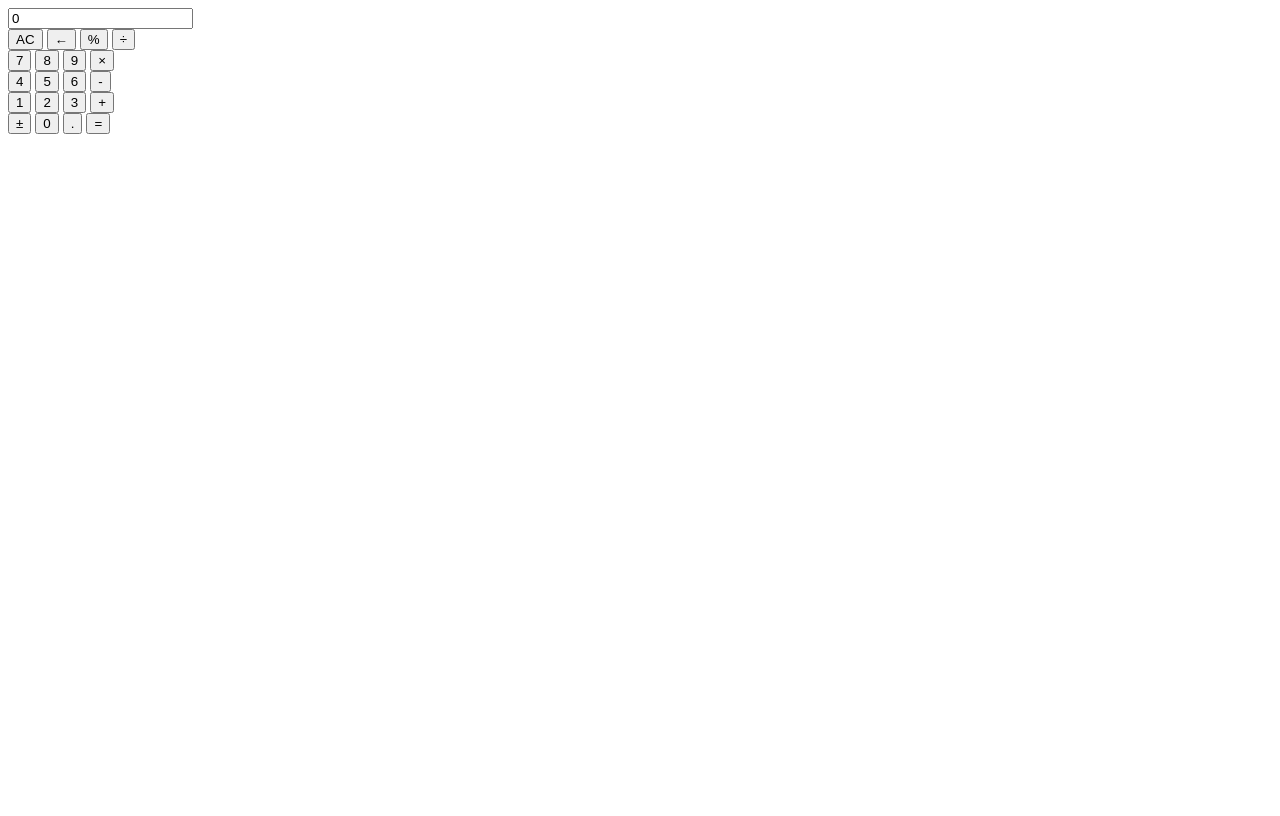
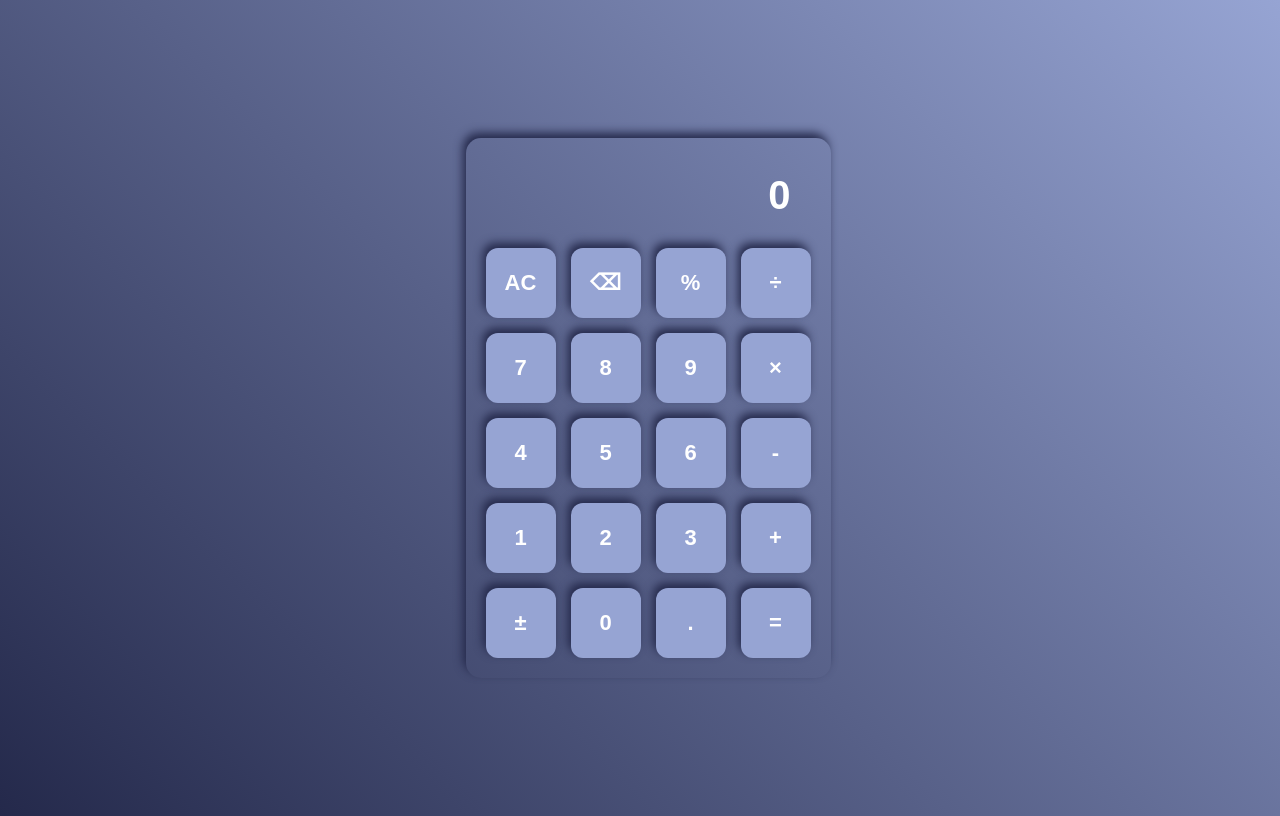
Before and after one commit to stanislavzhuk/Calculator, a plain HTML site: page index.html in a window 1280 px wide. Drawn offline with Linux system fonts and the light colour scheme.

Commit message:
update style.css

```diff
--- a/index.html
+++ b/index.html
@@ -1,49 +1,37 @@
-<!DOCTYPE html>
+<!doctype html>
 <html lang="en">
   <head>
-	<meta charset="UTF-8">
-	<meta name="viewport" content="width=device-width, initial-scale=1.0">
-	<link rel="stylesheet" href="style.css">
+    <meta charset="UTF-8" />
+    <meta name="viewport" content="width=device-width, initial-scale=1.0" />
+    <link rel="stylesheet" href="style.css" />
     <title>Calculator</title>
   </head>
   <body>
     <div class="container">
-			<div class="display">
-				<input type="text" value="0">
-			</div>
+      <input class="display" type="text" value="0" placeholder="0" />
       <div class="buttons">
-				<div class="buttons__row">
         <button type="button">AC</button>
-					<button type="button">&#8592;</button>
+        <button type="button">&#9003;</button>
         <button type="button">%</button>
         <button type="button">&#247;</button>
-				</div>
-				<div class="buttons__row">
         <button type="button">7</button>
         <button type="button">8</button>
         <button type="button">9</button>
         <button type="button">&#215;</button>
-				</div>
-				<div class="buttons__row">
         <button type="button">4</button>
         <button type="button">5</button>
         <button type="button">6</button>
         <button type="button">-</button>
-				</div>
-				<div class="buttons__row">
         <button type="button">1</button>
         <button type="button">2</button>
         <button type="button">3</button>
         <button type="button">+</button>
-				</div>
-				<div class="buttons__row">
         <button type="button">&#177;</button>
         <button type="button">0</button>
         <button type="button">.</button>
         <button type="button">=</button>
       </div>
     </div>
-		</div>
     <script src="main.js"></script>
   </body>
 </html>
--- a/style.css
+++ b/style.css
@@ -0,0 +1,68 @@
+body {
+  display: flex;
+  justify-content: center;
+  align-items: center;
+  width: 100%;
+  height: 100vh;
+
+  background: linear-gradient(45deg, #24294b, #96a4d3);
+}
+
+.container {
+  max-width: 325px;
+  padding: 20px;
+
+  border-radius: 15px;
+  box-shadow: -3px -5px 10px #24294b;
+}
+
+.display {
+  width: 290px;
+  margin-bottom: 15px;
+  padding: 15px;
+
+  font-size: 40px;
+  font-weight: 600;
+  text-align: right;
+
+  color: #fff;
+  background-color: transparent;
+  border: none;
+  outline: none;
+
+  cursor: pointer;
+}
+
+.display::placeholder {
+  color: #fff;
+}
+
+.buttons {
+  display: flex;
+  flex-wrap: wrap;
+  gap: 15px;
+}
+
+button {
+  width: 70px;
+  height: 70px;
+
+  font-size: 22px;
+  font-weight: 700;
+
+  color: #fff;
+  background-color: #96a4d3;
+  border: 0;
+  border-radius: 12px;
+  box-shadow: -3px -5px 10px #24294b;
+
+  transition: all 300ms ease;
+
+  cursor: pointer;
+}
+
+button:hover,
+button:focus {
+  color: #a98f76;
+  background-color: #24294b;
+}
```
Also changed, not shown: .prettierrc.json, 1 other file. Lines whose indentation alone changed are shown as unchanged.
